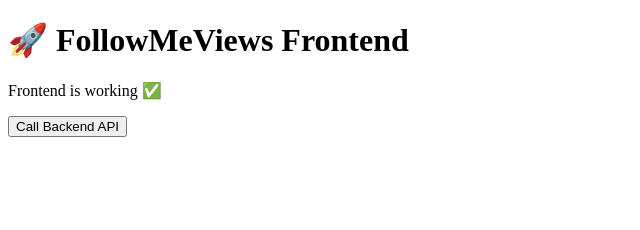
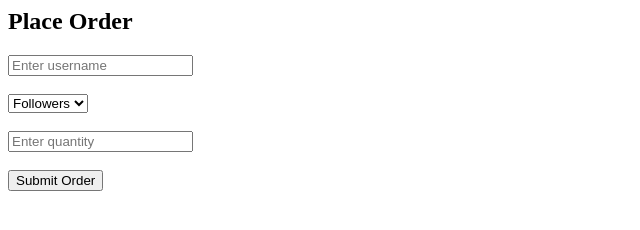
Before and after one commit to alimr713971-wq/followmeviews-frontend, a plain HTML site: page index.html in a window 1280 px wide. Shown: the whole page, without its empty margins (0-640 px from the left). Drawn offline with Linux system fonts and the light colour scheme.

Commit message:
Update index.html

```diff
--- a/index.html
+++ b/index.html
@@ -1,17 +1,17 @@
-<!DOCTYPE html>
-<html lang="en">
-<head>
-  <meta charset="UTF-8" />
-  <meta name="viewport" content="width=device-width, initial-scale=1.0" />
-  <title>FollowMeViews</title>
-</head>
 <body>
-  <h1>🚀 FollowMeViews Frontend</h1>
-  <p>Frontend is working ✅</p>
+  <h2>Place Order</h2>
 
-  <button onclick="callAPI()">Call Backend API</button>
+  <input type="text" id="username" placeholder="Enter username"><br><br>
+  <select id="service">
+    <option value="followers">Followers</option>
+    <option value="likes">Likes</option>
+    <option value="views">Views</option>
+  </select><br><br>
+  <input type="number" id="quantity" placeholder="Enter quantity"><br><br>
+
+  <button onclick="callAPI()">Submit Order</button>
+
   <p id="result"></p>
 
   <script src="script.js"></script>
 </body>
-</html>
```
